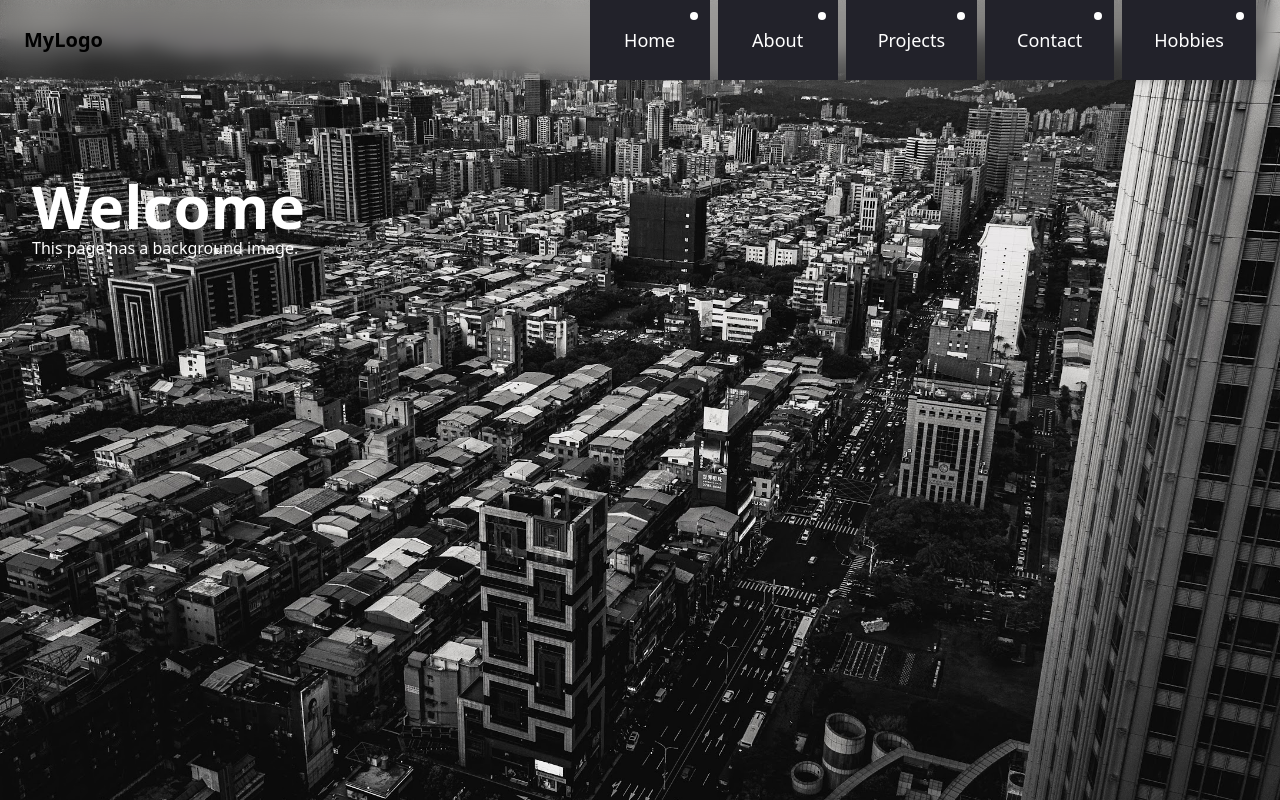
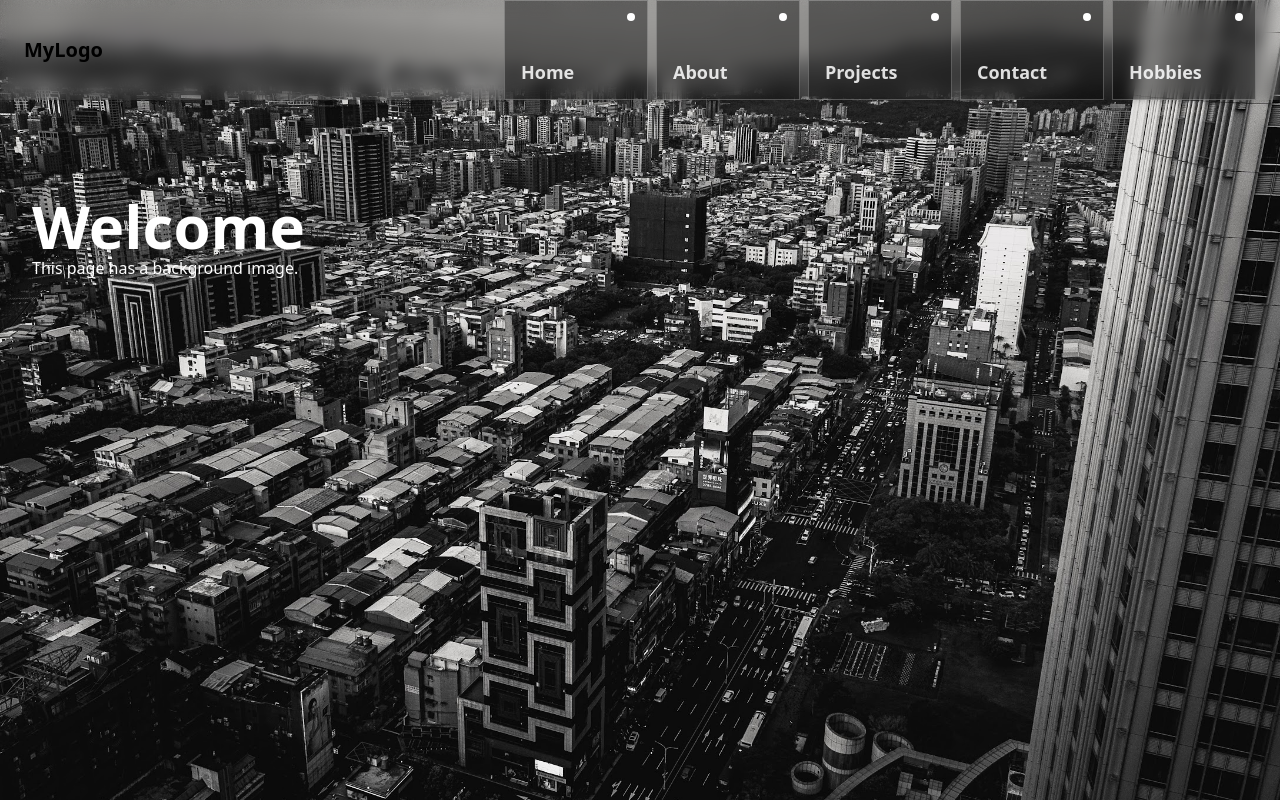
Before and after one commit to Cobby914/Personal_Website, a Next.js app: page / in a window 1280 px wide. Built offline with nearby package versions, Linux system fonts and the light colour scheme.

Commit message:
changes to navbar

```diff
--- a/components/AppShell.jsx
+++ b/components/AppShell.jsx
@@ -1,6 +1,5 @@
 export default function AppShell({
   backgroundImage,
-  // overlay = "bg-black/50",
   children,
 }) {
   return (
--- a/components/NavBarButton.jsx
+++ b/components/NavBarButton.jsx
@@ -1,5 +1,4 @@
 "use client";
-
 import { Slot } from "@radix-ui/react-slot";
 import clsx from "clsx";
 import React from "react";
@@ -17,44 +16,51 @@ export function NavBarButton({
   return (
     <Comp
       className={clsx(
-        "relative inline-flex items-center justify-center font-medium transition-all select-none",
+        // ❗ NO alignment here
+        "relative inline-flex font-medium transition-all select-none",
 
         "focus-visible:outline-none focus-visible:ring-2 focus-visible:ring-blue-500 focus-visible:ring-offset-2",
         "disabled:pointer-events-none disabled:opacity-50",
 
-        // 🔲 SHAPE (single source of truth)
+        // Shape
         shape === "default" && "rounded-xl",
         shape === "rounded" && "rounded-full",
         shape === "square" && "rounded-none",
 
-        // 🎨 VARIANTS (no rounding here)
+        // NAV VARIANT
         variant === "nav" &&
           `
-          bg-[#22222A] text-white
-          hover:bg-[#1F2238]
-          active:bg-[#171A26]
+          h-20 w-36
+          flex flex-col
+          items-start
+          p-4
 
-          `,
-        variant === "transparent" &&
-          `
-          bg-transparent text-white
-          border border-black
-          hover:bg-white/10
-          active:bg-white/20
-          px-4 py-2
+        bg-black/40
+        text-white/85
+          border border-white/25
+          backdrop-blur-md
+
+        hover:bg-black/55
+        hover:border-white/45
+        hover:text-white
+
+
+          transition-all
+          hover:scale-[1.06]
           `,
 
-        variant == "default" &&
+        variant === "default" &&
           `
+          inline-flex items-center justify-center
           bg-blue-600 text-white
           hover:bg-blue-700
           active:bg-blue-800
           px-4 py-2
           `,
 
-        // 📏 SIZES
-        size === "nav" && "h-20 min-w-30 px-8 text-lg",
-        size === "cta" && "h-20 w-48 text-lg",
+        // Sizes
+        size === "nav" && "h-25 min-w-36 text-lg",
+        size === "cta" && "h-25 w-48 text-lg",
 
         className
       )}
--- a/components/Navbar.jsx
+++ b/components/Navbar.jsx
@@ -6,7 +6,7 @@ import ThemeToggle from "./ThemeToggle";
 
 export default function Navbar() {
   return (
-    <nav className="w-full px-6 bg-transparent  backdrop-blur-sm shadow-md">
+    <nav className="w-full px-6 bg-transparent backdrop-blur-sm shadow-md">
       <div className="flex w-full items-center">
 
         {/* Left: Logo */}
@@ -16,42 +16,29 @@ export default function Navbar() {
 
         {/* Right: Nav Cards */}
         <div className="ml-auto flex gap-2">
-          <Link href="/">
-            <NavBarButton shape="square" variant="nav" size="nav">
-              Home
-              <span className="absolute top-3 right-3 h-2 w-2 rounded-full bg-white" />
-            </NavBarButton>
-          </Link>
 
-          <Link href="/about">
-            <NavBarButton shape="square" variant="nav" size="nav">
-              About
-              <span className="absolute top-3 right-3 h-2 w-2 rounded-full bg-white" />
-            </NavBarButton>
-          </Link>
+          {[
+            { href: "/", label: "Home" },
+            { href: "/about", label: "About" },
+            { href: "/projects", label: "Projects" },
+            { href: "/contact", label: "Contact" },
+            { href: "/hobbies", label: "Hobbies" },
+          ].map(({ href, label }) => (
+            <Link key={href} href={href}>
+              <NavBarButton shape="square" variant="nav" size="nav">
 
-          <Link href="/projects">
-            <NavBarButton shape="square" variant="nav" size="nav">
-              Projects
-              <span className="absolute top-3 right-3 h-2 w-2 rounded-full bg-white" />
-            </NavBarButton>
-          </Link>
+                {/* Text → bottom-left */}
+                <span className="mt-auto text-lg font-semibold leading-tight">
+                  {label}
+                </span>
 
-          <Link href="/contact">
-            <NavBarButton shape="square" variant="nav" size="nav">
-              Contact
-              <span className="absolute top-3 right-3 h-2 w-2 rounded-full bg-white" />
-            </NavBarButton>
-          </Link>
+                {/* Dot → top-right */}
+                <span className="absolute top-3 right-3 h-2 w-2 rounded-full bg-white" />
+              </NavBarButton>
+            </Link>
+          ))}
 
-           <Link href="/hobbies">
-            <NavBarButton shape="square" variant="nav" size="nav">
-              Hobbies
-              <span className="absolute top-3 right-3 h-2 w-2 rounded-full bg-white" />
-            </NavBarButton>
-          </Link>
         </div>
-
       </div>
     </nav>
   );
```
